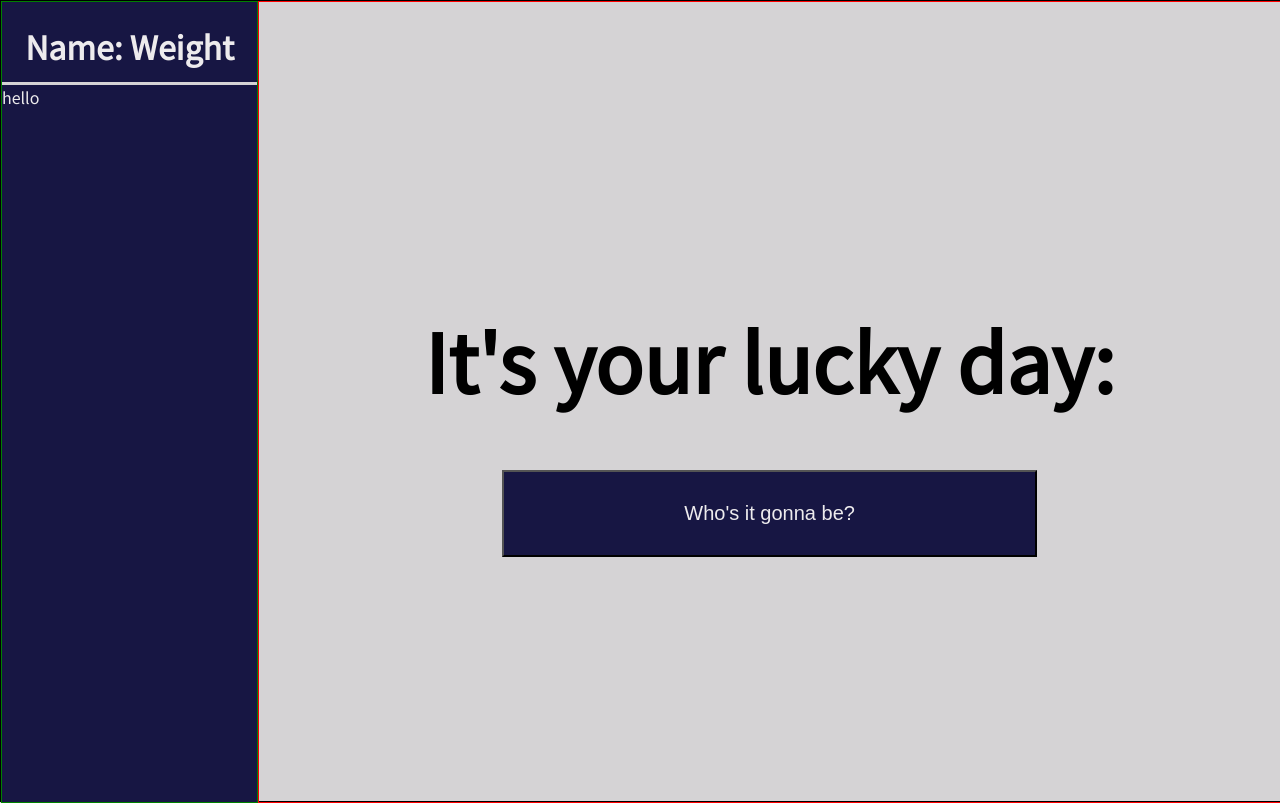
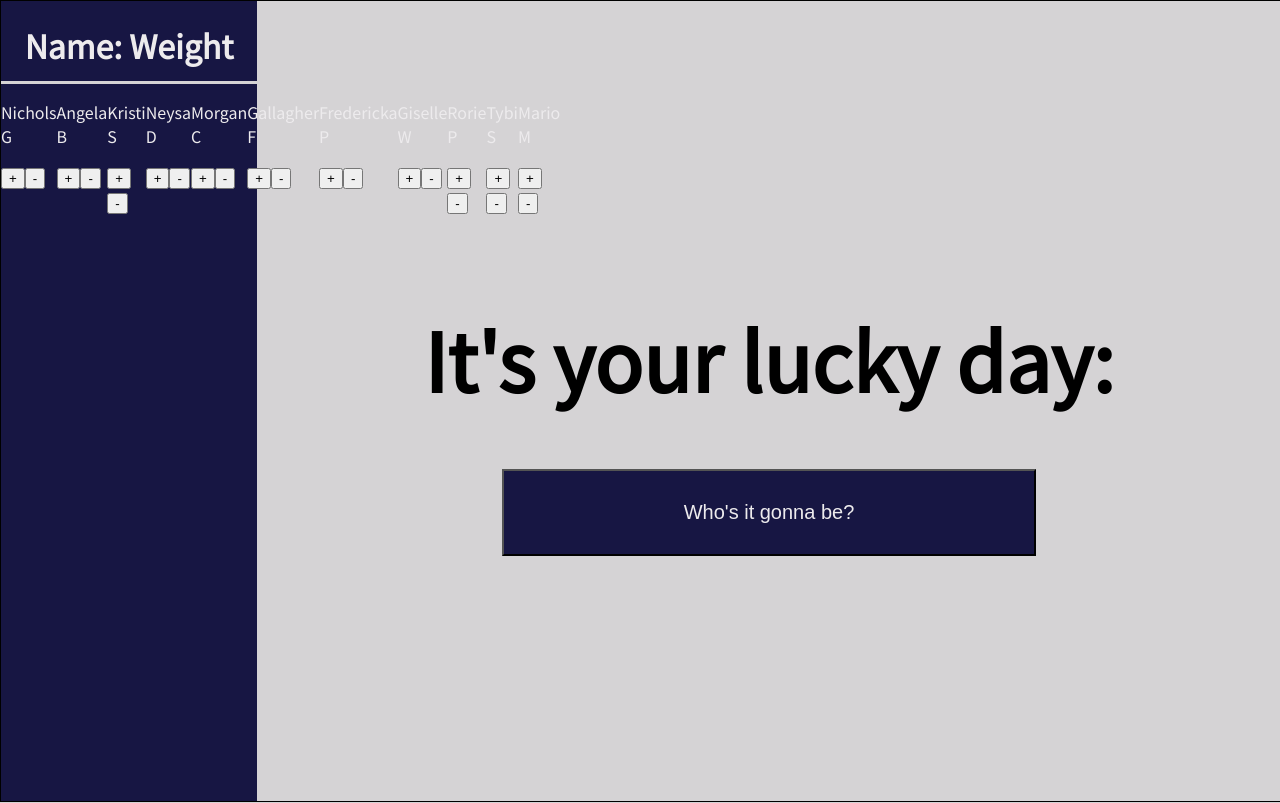
Before and after one commit to jakeegbert04/javascript-capstone, a plain HTML site: page index.html in a window 1280 px wide. Drawn offline with Linux system fonts and the light colour scheme.

Commit message:
got all users to print on screen

```diff
--- /dev/null
+++ b/MOCK_DATA.json
@@ -0,0 +1,11 @@
+[{"cohort":4,"first_name":"Nichols","last_name":"Gritsaev","role":"Estimator","id":1},
+{"cohort":4,"first_name":"Angela","last_name":"Bertelmot","role":"Construction Worker","id":2},
+{"cohort":4,"first_name":"Kristi","last_name":"Scarrisbrick","role":"Estimator","id":3},
+{"cohort":4,"first_name":"Neysa","last_name":"Dewhurst","role":"Subcontractor","id":4},
+{"cohort":4,"first_name":"Morgan","last_name":"Cowp","role":"Estimator","id":5},
+{"cohort":4,"first_name":"Gallagher","last_name":"Fishley","role":"Construction Expeditor","id":6},
+{"cohort":4,"first_name":"Fredericka","last_name":"Pelosi","role":"Project Manager","id":7},
+{"cohort":4,"first_name":"Giselle","last_name":"Whatley","role":"Construction Worker","id":8},
+{"cohort":4,"first_name":"Rorie","last_name":"Panketh","role":"Construction Expeditor","id":9},
+{"cohort":4,"first_name":"Tybi","last_name":"Sloegrave","role":"Electrician","id":10},
+{"cohort":4,"first_name":"Mario","last_name":"Mullis","role":"Estimator","id":11}]
--- a/index.html
+++ b/index.html
@@ -19,8 +19,8 @@
       <div class="title">
         <h1>Name: Weight</h1>
       </div>
-      <div class="users-wrapper">
-        hello
+      <div id="users-wrapper" class="users-wrapper">
+
       </div>
     </div>
     <div class="main-container">
--- a/script.js
+++ b/script.js
@@ -0,0 +1,66 @@
+// async function fetchUrl() {
+//   try{
+//    const responce = await fetch("MOCK_DATA.json", {
+
+//    })
+//    .then(res => res.json())
+//    return exam
+//   } catch (error) {
+//     console.error(error)
+//   }
+// }
+// console.log(fetchUrl())
+
+
+
+
+// async function renderuser
+
+
+fetch("MOCK_DATA.json",  {})
+
+.then(res => res.json())
+.then(data => seperateNames(data))
+.catch(err => console.log(err))
+
+
+function seperateNames(data) {
+  data.forEach(x => {
+    const firstName = x.first_name
+
+    const lastName = x.last_name
+
+    // console.log(firstName, lastName)
+    let fullName = (firstName[0].toUpperCase() + firstName.slice(1)+ ` ` + lastName[0].toUpperCase())
+
+    addToPage(fullName)
+  })
+}
+
+function addToPage(fullName) {
+  const users = document.getElementById("users-wrapper")
+  const div = document.createElement("div")
+  const para = document.createElement("p")
+  const names = document.createTextNode(fullName)
+  const add = document.createTextNode("+")
+  const minus = document.createTextNode("-")
+  const button1 = document.createElement("button")
+  const button2 = document.createElement("button")
+
+
+div.appendChild(para)
+para.appendChild(names)
+div.classList.add("all-users")
+users.appendChild(div)
+
+div.appendChild(button1)
+button1.appendChild(add)
+users.appendChild(div)
+
+div.appendChild(button2)
+button2.appendChild(minus)
+users.appendChild(div)
+
+}
+
+// seperateNames(fetchUrl())
--- a/styles/main.css
+++ b/styles/main.css
@@ -1,3 +1,3 @@
-@import url("/styles/common/common.css");
-@import url("/styles/sidbar/sidbar.css");
-@import url("/styles/middle-section/middle-section.css")
+@import "/styles/common/common.css";
+@import "/styles/sidbar/sidbar.css";
+@import "/styles/middle-section/middle-section.css";
--- a/styles/middle-section/middle-section.scss
+++ b/styles/middle-section/middle-section.scss
@@ -1,7 +1,7 @@
 .main-container {
   height: 100%;
   width: 80%;
-  border:solid red 1px;
+  // border:solid red 1px;
 
   .middle-section {
     height: 100%;
--- a/styles/sidbar/sidbar.scss
+++ b/styles/sidbar/sidbar.scss
@@ -4,7 +4,7 @@
   height: 100%;
   width: 20%;
   left: 0;
-  border: solid green 1px;
+  // border: solid green 1px;
   background-color: rgb(213 211 213);
   color: rgb(237 235 237);
   gap: 2.5px;
@@ -19,5 +19,9 @@
     display: flex;
     height: 90%;
     background-color: rgb(23 22 67);
+
+    .all-users {
+      // display: flex;
+    }
   }
 }
```
Also changed, not shown: styles/middle-section/middle-section.css, styles/sidbar/sidbar.css, 3 other files.
